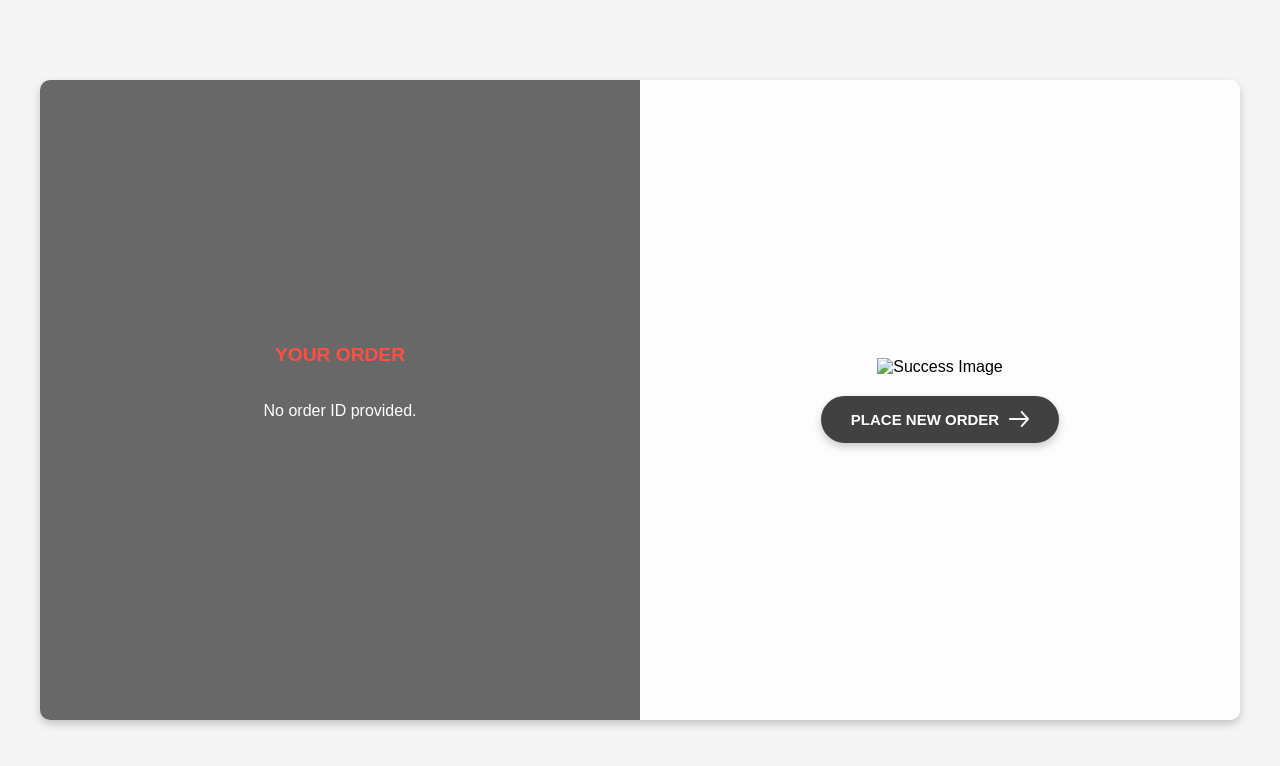
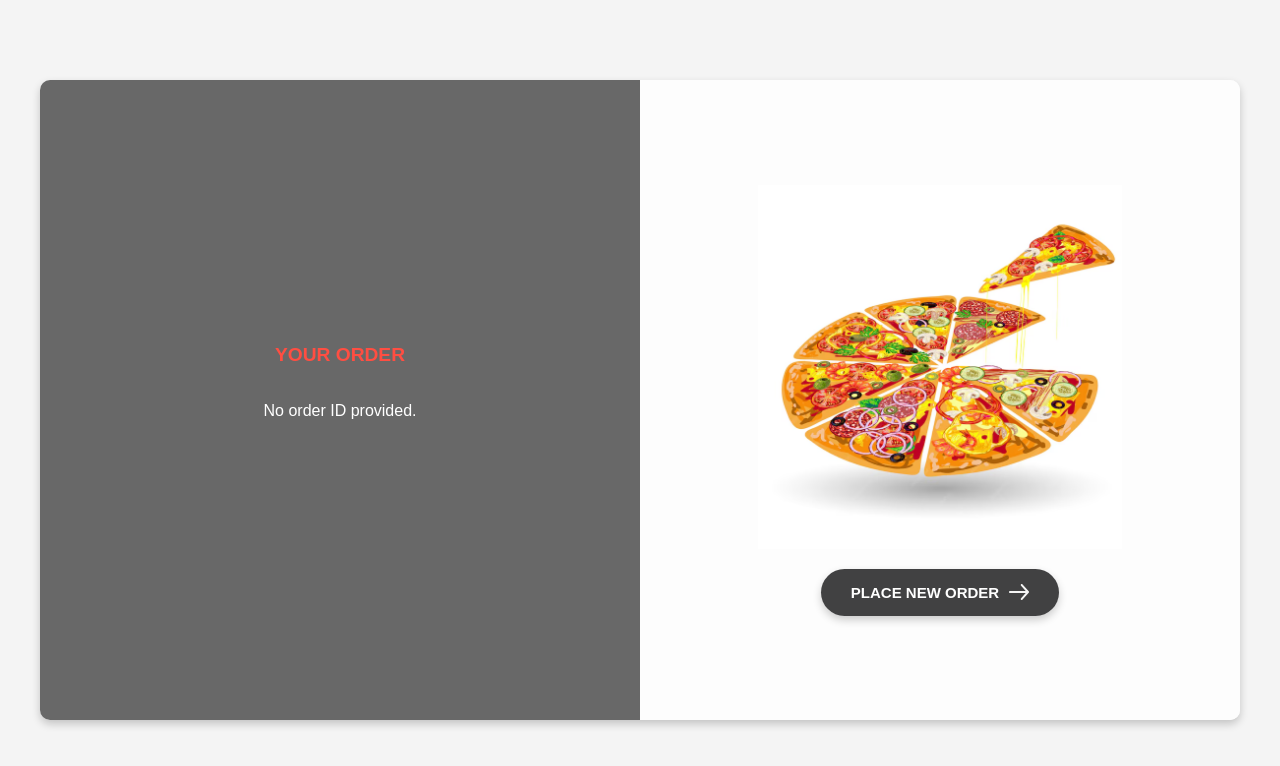
Before and after one commit to juliaSerpa1/menu-front, a plain HTML site: page success/success.html in a window 1280 px wide. Drawn offline with Linux system fonts and the light colour scheme.

Commit message:
corrigindo caminho da img

```diff
--- a/success/success.html
+++ b/success/success.html
@@ -16,7 +16,7 @@
             <div class="order-details" id="order-details"></div>
         </div>
         <div class="right-side">
-            <img src="images/pizza.jpg" alt="Success Image">
+            <img src="../images/pizza.jpg" alt="Success Image">
             <a href="/index.html" class="button">
                 PLACE NEW ORDER
                 <svg width="20" height="16" viewBox="0 0 20 16" fill="none" xmlns="http://www.w3.org/2000/svg">
```
